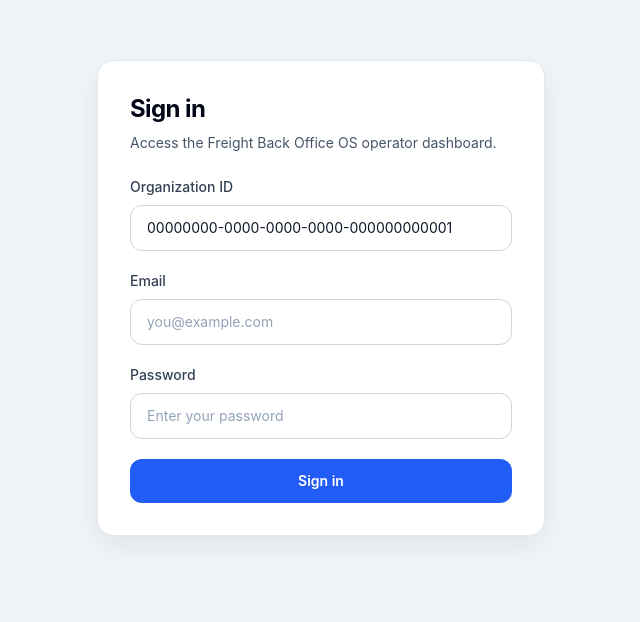
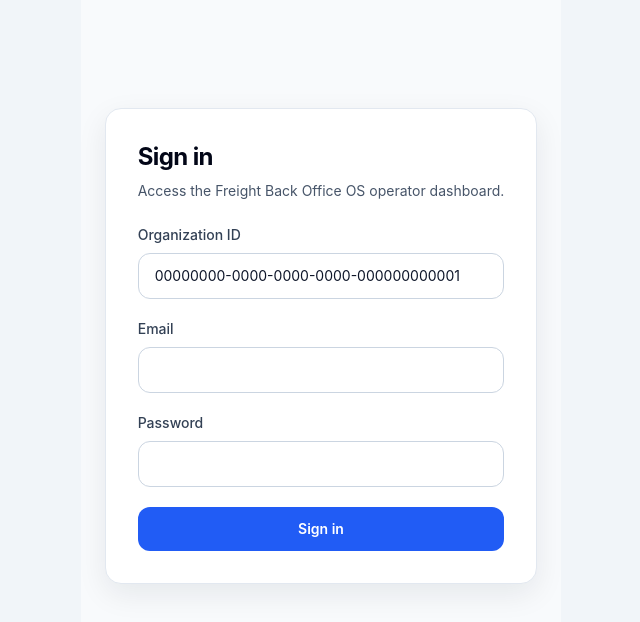
Before and after one commit to melesme2026/Freight-Back-Office-OS, a Next.js app in the folder frontend/: page /login in a window 1280 px wide. Shown: the part 102-724 px from the top of the page, without its empty margins (319-959 px from the left). Built offline with nearby package versions, Linux system fonts and the light colour scheme; no server answers.

Commit message:
Update page.tsx

```diff
--- a/frontend/src/app/(auth)/login/page.tsx
+++ b/frontend/src/app/(auth)/login/page.tsx
@@ -1,10 +1,10 @@
 "use client";
 
-import { FormEvent, useMemo, useState } from "react";
+import { FormEvent, useEffect, useMemo, useState } from "react";
 import { useRouter } from "next/navigation";
 
 import { apiClient } from "@/lib/api-client";
-import { clearAuth, setAuthSession } from "@/lib/auth";
+import { clearAuth, getAccessToken, setAuthSession } from "@/lib/auth";
 
 type LoginResponse = {
   data?: {
@@ -31,11 +31,6 @@ function normalizeEmail(value: string): string {
 
 function isValidEmail(value: string): boolean {
   const normalized = normalizeEmail(value);
-
-  if (!normalized) {
-    return false;
-  }
-
   return /^[^\s@]+@[^\s@]+\.[^\s@]+$/.test(normalized);
 }
 
@@ -47,6 +42,18 @@ export default function LoginPage() {
   const [organizationId, setOrganizationId] = useState(DEFAULT_ORGANIZATION_ID);
   const [isSubmitting, setIsSubmitting] = useState(false);
   const [errorMessage, setErrorMessage] = useState<string | null>(null);
+  const [isCheckingSession, setIsCheckingSession] = useState(true);
+
+  // 🔥 Auto-redirect if already logged in
+  useEffect(() => {
+    const token = getAccessToken();
+
+    if (token) {
+      router.replace("/dashboard");
+    } else {
+      setIsCheckingSession(false);
+    }
+  }, [router]);
 
   const normalizedOrganizationId = useMemo(
     () => normalizeText(organizationId),
@@ -109,7 +116,7 @@ export default function LoginPage() {
         userEmail: normalizedEmail,
       });
 
-      router.push("/dashboard");
+      router.replace("/dashboard");
       router.refresh();
     } catch (error: unknown) {
       const message =
@@ -123,10 +130,24 @@ export default function LoginPage() {
     }
   }
 
+  // 🔥 Prevent flicker while checking session
+  if (isCheckingSession) {
     return (
+      <div className="flex min-h-screen items-center justify-center bg-slate-50">
+        <div className="rounded-xl border border-slate-200 bg-white px-6 py-4 text-sm text-slate-600 shadow-soft">
+          Checking session...
+        </div>
+      </div>
+    );
+  }
+
+  return (
+    <main className="flex min-h-screen items-center justify-center bg-slate-50 px-6">
       <section className="w-full max-w-md rounded-2xl border border-slate-200 bg-white p-8 shadow-soft">
         <div className="mb-6">
-        <h1 className="text-2xl font-bold tracking-tight text-slate-950">Sign in</h1>
+          <h1 className="text-2xl font-bold tracking-tight text-slate-950">
+            Sign in
+          </h1>
           <p className="mt-2 text-sm text-slate-600">
             Access the Freight Back Office OS operator dashboard.
           </p>
@@ -134,81 +155,59 @@ export default function LoginPage() {
 
         <form className="space-y-5" onSubmit={handleSubmit} noValidate>
           <div>
-          <label
-            htmlFor="organizationId"
-            className="mb-2 block text-sm font-medium text-slate-700"
-          >
+            <label className="mb-2 block text-sm font-medium text-slate-700">
               Organization ID
             </label>
             <input
-            id="organizationId"
               type="text"
               value={organizationId}
               onChange={(e) => setOrganizationId(e.target.value)}
-            className="w-full rounded-xl border border-slate-300 bg-white px-4 py-3 text-sm text-slate-900 outline-none ring-0 transition placeholder:text-slate-400 focus:border-brand-500"
-            placeholder="Organization UUID"
-            autoCapitalize="none"
-            autoCorrect="off"
-            spellCheck={false}
+              className="w-full rounded-xl border border-slate-300 px-4 py-3 text-sm"
               disabled={isSubmitting}
             />
           </div>
 
           <div>
-          <label
-            htmlFor="email"
-            className="mb-2 block text-sm font-medium text-slate-700"
-          >
+            <label className="mb-2 block text-sm font-medium text-slate-700">
               Email
             </label>
             <input
-            id="email"
               type="email"
-            autoComplete="email"
               value={email}
               onChange={(e) => setEmail(e.target.value)}
-            className="w-full rounded-xl border border-slate-300 bg-white px-4 py-3 text-sm text-slate-900 outline-none ring-0 transition placeholder:text-slate-400 focus:border-brand-500"
-            placeholder="you@example.com"
-            autoCapitalize="none"
-            autoCorrect="off"
-            spellCheck={false}
+              className="w-full rounded-xl border border-slate-300 px-4 py-3 text-sm"
               disabled={isSubmitting}
             />
           </div>
 
           <div>
-          <label
-            htmlFor="password"
-            className="mb-2 block text-sm font-medium text-slate-700"
-          >
+            <label className="mb-2 block text-sm font-medium text-slate-700">
               Password
             </label>
             <input
-            id="password"
               type="password"
-            autoComplete="current-password"
               value={password}
               onChange={(e) => setPassword(e.target.value)}
-            className="w-full rounded-xl border border-slate-300 bg-white px-4 py-3 text-sm text-slate-900 outline-none ring-0 transition placeholder:text-slate-400 focus:border-brand-500"
-            placeholder="Enter your password"
+              className="w-full rounded-xl border border-slate-300 px-4 py-3 text-sm"
               disabled={isSubmitting}
             />
           </div>
 
-        {errorMessage ? (
+          {errorMessage && (
             <div className="rounded-xl border border-red-200 bg-red-50 px-4 py-3 text-sm text-red-700">
               {errorMessage}
             </div>
-        ) : null}
+          )}
 
           <button
             type="submit"
             disabled={isSubmitting}
-          className="w-full rounded-xl bg-brand-600 px-4 py-3 text-sm font-semibold text-white transition hover:bg-brand-700 disabled:cursor-not-allowed disabled:opacity-60"
+            className="w-full rounded-xl bg-brand-600 px-4 py-3 text-sm font-semibold text-white hover:bg-brand-700 disabled:opacity-60"
           >
             {isSubmitting ? "Signing in..." : "Sign in"}
           </button>
         </form>
       </section>
+    </main>
   );
 }
```
Lines whose indentation alone changed are shown as unchanged.
